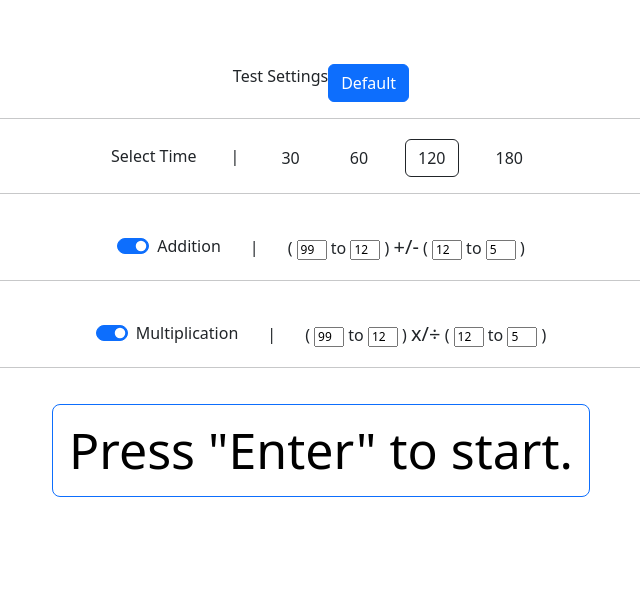
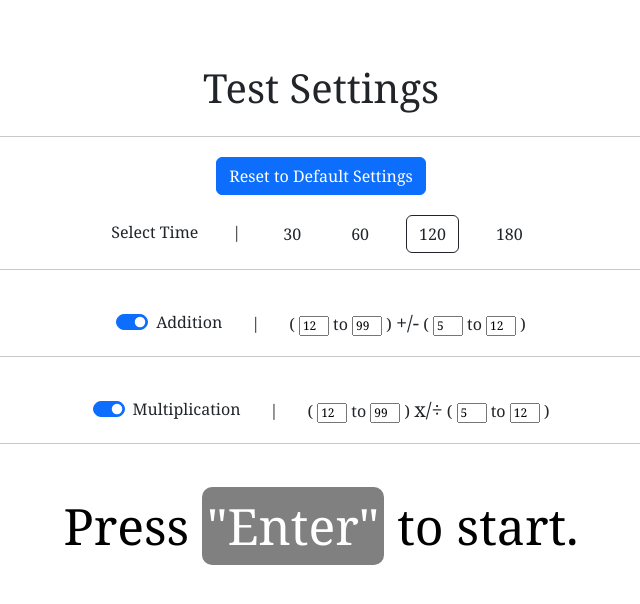
Before and after one commit to bcchen52/multiplix, a Django app: page / in a window 1280 px wide. Shown: the part 56-660 px from the top of the page, without its empty margins (319-959 px from the left). Run offline with Django 5.2, Linux system fonts and the light colour scheme.

Commit message:
tests work

```diff
--- a/multiplix/static/multiplix/multiplix.js
+++ b/multiplix/static/multiplix/multiplix.js
@@ -1,15 +1,12 @@
-//
-//setTimeout(function, milliseconds)
 document.addEventListener('DOMContentLoaded', function() {
-    make_home();
+    home();
     //start test, only works if test hasn't been started, which is indicated if incrementer is null
     document.addEventListener("keypress", event => {
         if (event.key === "Enter") {
             console.log('enter clicked');
             if (incrementer == null) {
                 console.log("test started");
-                valid_settings();
-                test();
+                make_test();
             }
     }});
     //load homescreen and exit test
@@ -19,18 +16,45 @@ document.addEventListener('DOMContentLoaded', function() {
             home();
     }});
 
-    //test setting constraints
-
     //either addition or multiplication need to be selected
     document.querySelectorAll('.form-check-input').forEach((operation_switch) => {
         operation_switch.onclick = () => {
             if (!sign_clicked()) {
+                //If clicking that switch would turn both addition and multiplication off, undo it
                 operation_switch.checked = true;
-                //put some error message
+            } else {
+                //If a click did happen
+                let operation = "mult";
+                let disabled = true;
+                if (operation_switch.id == "addition-switch") {
+                    operation = "add";
+                }
+                if (sign_clicked(operation)){
+                    document.querySelectorAll(`.${operation}-input`).forEach((input)=>{
+                        input.disabled = false;
+                        console.log("undisabled");
+                    });
+                } else {
+                    document.querySelectorAll(`.${operation}-input`).forEach((input)=>{
+                        input.disabled = true;
+                        console.log("disabled");
+                    });
+                }
             }
         }
     });
+
+    //default button
 });
+
+//TODO list
+//if default(add to Test.state)
+//calculate adjusted score
+//if user...
+//leaderboard
+
+//default settings
+const default_settings = [true, 12, 99, 5, 12, true, 12, 99, 5, 12];
 
 var incrementer = null;
 //this is the counter
@@ -44,7 +68,6 @@ const setState = (callback) => {
     updateCounter(); // extracted function
 }
 
-
 Count.state = {
     test_id: 0,
     count: 10,
@@ -53,20 +76,47 @@ Count.state = {
             setState(() => Count.state.count--);
             console.log(Count.state.count);
         } else {
-            console.log('hi');
+            console.log(Count.state.test_id);
             clearInterval(incrementer);
             results();
         }
     },
     reset: (num) => {
         setState(() =>  Count.state.count = num);
-    }
+    },
+    new_test: (id) => {
+        Count.state.test_id = id;
+    },
 };
 
 const updateCounter = () => {
     document.querySelector("#counter").innerHTML = Count();
 };
 
+var finish_test = null;
+
+const Test = () => {
+
+};
+
+Test.state = {
+    test_id: 0,
+    score: 0,
+    specifications: [],
+    time: 0,
+    timestamps: [],
+    reset_test: (id, specifications, time) => {
+        Test.state.test_id = id;
+        Test.state.score = 0;
+        Test.state.time = time;
+        Test.state.specifications = specifications;
+    },
+    correct: () => {
+        Test.state.score++;
+    }
+}
+
+//kill this function?
 function make_home() {
     incrementer = null;
     const home = document.querySelector("#home");
@@ -80,8 +130,6 @@ function make_home() {
     const settings = document.createElement('div');
     settings.setAttribute('id', 'settings');
     settings.setAttribute('class', 'row justify-content-center');
-
-    const addition_boolean = document.createElement('div');
 
     //home.appendChild(home_wrapper);
 
@@ -97,12 +145,32 @@ function results() {
     const result = document.querySelector("#results");
     result.style.display = 'block';
 
-    console.log(incrementer == null);
-    console.log('test ended');
+    //console.log(incrementer == null);
+    console.log(`The score is ${Test.state.score}`);
+
+    const score = document.querySelector('#display-score');
+    score.innerHTML = Test.state.score;
+    const qpm = document.querySelector('#qpm');
+    qpm.innerHTML = Test.state.score / ((Test.state.time)/60);
+
 }
 
 
-function test() {
+function make_test() {
+    //hide message block within the test container, reactived if incorrect settings
+
+    const time = get_time();
+
+    //run validate settings
+    let settings_info = validate_settings();
+    const settings = settings_info[1];
+    console.log(settings_info[2]);
+
+    const error = document.querySelector("#settings-error");
+    error.style.display = 'none';
+
+    if (settings_info[0]) {
+        //hide error message
         const home = document.querySelector("#home");
         home.style.display = 'none';
         const test = document.querySelector("#test");
@@ -110,47 +178,66 @@ function test() {
         const result = document.querySelector("#results");
         result.style.display = 'none';
 
-    console.log(document.querySelector('#mult_max_1').value);
-    //get all settings
+        //save settings in test() function, send to test
 
-    //only create a test object for bookkeeping purposes if user is logged in
+        //after test completed, complete the test
         fetch(`/test`, {
             method: 'POST',
             body: JSON.stringify({
-            time: get_time(),
-            add_min_1: document.querySelector('#add_min_1').value,
-            add_max_1: document.querySelector('#add_max_1').value,
-            add_min_2: document.querySelector('#add_min_2').value,
-            add_max_2: document.querySelector('#add_max_2').value,
-            mult_min_1: document.querySelector('#mult_min_1').value,
-            mult_max_1: document.querySelector('#mult_max_1').value,
-            mult_min_2: document.querySelector('#mult_min_2').value,
-            mult_max_2: document.querySelector('#mult_max_2').value,
-            add: sign_clicked('add'),
-            mult: sign_clicked('mult'),
+                time: time,
+                add: settings[0],
+                mult: settings[5],
+                is_default: is_default(settings),
             })
         })
         .then( response => response.json())
         .then( result => {
-        console.log(result);
+            console.log(document.querySelector('#add_min_1').value);
+            console.log(result.test_id);
             //test id, set count to that
+            Count.state.new_test(result.test_id);
+            Test.state.reset_test(result.test_id, settings, time);
+            console.log(Test.state.specifications);
+            generate_question();
         });
 
+        //console.log(test_id);
+
+        document.querySelector("#answer").focus();
+
         //question and result
+        //Create question + result
+        //If enter box == result...
+        //Question.state
+        //question() generate question, put it and result into state
+        //result() Give the input box the function based off question.state
 
-    Count.state.reset(2);
+        //set time
+        Count.state.reset(5);
 
-    setTimeout(() => {
-        if (incrementer != null) {
-            console.log(Count.state.count);
+
+        //idt i need this
+        if (!finish_test){
+            finish_test = setTimeout(() => {
+                console.log("done");
+            }, 3*1000)
         }
-    }, 2*1000)
+
+        clearTimeout(finish_test);
+        finish_test = null;
+
+        //console.log(timeoutId);
 
         if (incrementer == null) {
             incrementer = setInterval(Count.state.increment, 1000);
         }
 
         //increment
+    } else {
+        console.log('no test');
+        error.innerHTML = settings_info[2];
+        error.style.display = 'block';
+    }
 }
 
 function home() {
@@ -160,6 +247,8 @@ function home() {
     test.style.display = 'none';
     const result = document.querySelector("#results");
     result.style.display = 'none';
+    const error = document.querySelector("#settings-error");
+    error.style.display = 'none';
 
     clearInterval(incrementer);
     incrementer = null;
@@ -167,13 +256,157 @@ function home() {
 
 }
 
+function generate_question(){
+    // if add, make add, if mult, add mult
+    let add = Test.state.specifications.slice(0,5);
+    let mult = Test.state.specifications.slice(5,10);
+    let term1 = 0;
+    let term2 = 0;
+    let sign = 'None'
+    if (add[0]) {
+        console.log('add true');
+        term1 = random_num(add[1], add[2]);
+        term2 = random_num(add[3], add[4]);
+        if (mult[0]){
+            console.log(mult[0]);
+            //if both
+            if (Math.random() < 0.5) {
+                //mult
+                term1 = random_num(mult[1], mult[2]);
+                term2 = random_num(mult[3], mult[4]);
+                if (Math.random < 0.5) {
+                    //mult
+                    sign = "multiplication";
+                } else {
+                    sign = "division";
+                }
+            } else {
+                //addition
+                if (Math.random() < 0.5) {
+                    //addition
+                    sign = "addition";
+                } else {
+                    //subtraction
+                    sign = "subtraction";
+                }
+            }
+        } else {
+            if (Math.random() < 0.5) {
+                //addition
+                sign = "addition";
+            } else {
+                sign = "subtraction";
+            }
+        }
+    } else {
+        console.log(mult[0]);
+        term1 = random_num(mult[1], mult[2]);
+        term2 = random_num(mult[3], mult[4]);
+        if (Math.random() < 0.5) {
+            //mult
+            sign = "multiplication";
+        } else {
+            sign = "division";
+        }
+    }
+
+    console.log(sign);
+
+    equation = make_equation((term1), (term2), sign);
+
+    //equation[0] is the question, equation[1] is the result
+    console.log(`${equation[0]} = ${equation[1]}`);
+
+    //set the state
+    //display_question();
+
+    display_question(equation[0], equation[1]);
+}
+
+function random_num(a, b){
+    //a is min, b is max
+    //let num = (Math.floor(Math.random() * (b - a + 1)));
+    return Number(Math.floor(Math.random() * (b - a + 1))) + Number(a);
+}
+
+//given two terms, a(smaller) and b(larger)
+function make_equation(a, b, eq_type){
+    let equation = "";
+    let result = 0;
+    let term1 = 0;
+    let term2 = 0;
+    let sign = "*";
+    if (eq_type === 'division'){
+        let term3 = a * b;
+        term1 = term3;
+        if (Math.random() < 0.5){
+            result = a;
+            term2 = b;
+        } else {
+            result = b;
+            term2 = a;
+        }
+        sign = "/";
+    } else if (eq_type === 'addition'){
+        result = a + b;
+        term1 = a;
+        term2 = b;
+        sign = "+";
+    } else if (eq_type === 'subtraction'){
+        let term3 = a + b;
+        term1 = term3;
+        if (Math.random() < 0.5){
+            result = a;
+            term2 = b;
+        } else {
+            result = b;
+            term2 = a;
+        }
+        sign = "-";
+    } else {
+        result = a * b;
+        term1 = a;
+        term1 = b;
+    }
+    console.log(`${a} + ${b}`);
+    equation = `${term1} ${sign} ${term2}`;
+    return [equation, result];
+}
+
+
+function display_question(equation, result){
+    //console.log(display_question.caller);
+
+    const question = document.querySelector('#question');
+    //console.log(question);
+    question.innerHTML = equation;
+
+    const score = document.querySelector('#score');
+    score.innerHTML = Test.state.score;
+
+    const input = document.querySelector('#answer');
+
+    document.oninput = () => {
+        //console.log(input.value);
+        if ((input.value) == result){
+            input.value = "";
+            Test.state.correct();
+            console.log(Count.state.count);
+            generate_question();
+        }
+    }
+    //generate_question();
+}
+
 function get_time(){
+    let time = 120;
     document.querySelectorAll('.time-options').forEach((option)=> {
         if (option.checked){
-            //console.log(option.value);
-            return (option.value);
+            console.log(option.value);
+            time = option.value;
         }
     });
+    return time;
 }
 
 //check if addition or multiplication are on, or if either is on
@@ -196,9 +429,76 @@ function sign_clicked(sign) {
     } else {
         return add_clicked || mult_clicked;
     }
-
 }
 
-function valid_settings(){
+function validate_settings(){
+    var is_valid = true;
+    var error_message = "None";
 
+    //get all settings
+    const add_min_1 = Math.floor(Number(document.querySelector('#add_min_1').value));
+    const add_max_1 = Math.floor(Number(document.querySelector('#add_max_1').value));
+    const add_min_2 = Math.floor(Number(document.querySelector('#add_min_2').value));
+    const add_max_2 = Math.floor(Number(document.querySelector('#add_max_2').value));
+    const mult_min_1 = Math.floor(Number(document.querySelector('#mult_min_1').value));
+    const mult_max_1 = Math.floor(Number(document.querySelector('#mult_max_1').value));
+    const mult_min_2 = Math.floor(Number(document.querySelector('#mult_min_2').value));
+    const mult_max_2 = Math.floor(Number(document.querySelector('#mult_max_2').value));
+    const add = sign_clicked('add');
+    const mult = sign_clicked('mult');
+
+    const settings = [add, add_min_1, add_max_1, add_min_2, add_max_2, mult, mult_min_1, mult_max_1, mult_min_2, mult_max_2]
+
+    console.log(settings);
+    //console.log("running");
+
+    if (add){
+        //first, check if numeric
+        settings.slice(1,5).forEach((x) => {
+            if (isNaN(x)){
+                is_valid = false;
+                error_message = "Invalid Input";
             }
+        })
+
+        //then, check the range of the numbers
+        if (is_valid){
+            if (settings[1] == settings[2] || settings[3] == settings[4]){
+                is_valid = false;
+                error_message = "Invalid Range";
+            }
+        }
+    } if (mult){
+        settings.slice(6,10).forEach((x) => {
+            if (isNaN(x)){
+                is_valid = false;
+                error_message = "Invalid Input";
+            }
+        })
+        if (is_valid){
+            if (settings[1] == settings[2] || settings[3] == settings[4]){
+                is_valid = false;
+                error_message = "Invalid Range";
+            }
+        }
+    }
+
+    //return [is_valid?, validated_settings, error_message]
+    return [is_valid, settings, error_message];
+}
+
+function is_default(settings){
+    var def = true;
+    for (x in settings){
+        if (settings[x] != default_settings[x]){
+            def = false;
+        }
+    }
+    return def;
+}
+
+function end_test(){
+    //clear counters and timers
+    clearTimeout(finish_test);
+    finish_test = null;
+}
--- a/multiplix/static/multiplix/styles.css
+++ b/multiplix/static/multiplix/styles.css
@@ -1,5 +1,6 @@
 .body {
     margin:5%;
+    font-family: Cambria, Georgia, serif;;
 }
 
 .navbar {
@@ -37,4 +38,12 @@
 
 #enter-button {
     font-size:50px;
+    border-color: white;
 }
+
+.key-button {
+    border-radius:10px;
+    background-color: gray;
+    color:white;
+    padding:5px;
+}
--- a/multiplix/templates/multiplix/index.html
+++ b/multiplix/templates/multiplix/index.html
@@ -4,12 +4,20 @@
 {% block body %}
     <div class="container" id="home">
         <div id="settings">
-            <div class="d-flex justify-content-center my-auto">
-                Test Settings
-                <button class="btn btn-primary default">Default</button>
+            <div class="row"></div>
+                <div class="d-flex justify-content-center my-auto">
+                    <h1>Test Settings</h1>
+                </div>
             </div>
             <hr>
             <form id="settings_form">
+                <div class="alert alert-primary" role="alert" id="settings-error">
+                </div>
+                <div class="row justify-content-center settings-row" id="default">
+                    <div class="d-flex justify-content-center my-auto">
+                        <button class="btn btn-primary default">Reset to Default Settings</button>
+                    </div>
+                </div>
                 <div class="row justify-content-center settings-row" id="time">
                     <div class="col-sm-auto col-12 d-sm-inline-block d-flex justify-content-center">
                         <div class="select-time-label">Select Time</div>
@@ -57,15 +65,15 @@
                         <form id="addition_constraints">
                             <span>
                                 (
-                                <input id="add_min_1" type="text" class="num-input" value="99">
+                                <input id="add_min_1" type="text" class="num-input add-input" value="12" type="number">
                                 to
-                                <input id="add_max_1" type="text" class="num-input" value="12">
+                                <input id="add_max_1" type="text" class="num-input add-input" value="99" type="number">
                                 )
                                 <span class="signs  my-auto">+/-</span>
                                 (
-                                <input id="add_min_2" type="text" class="num-input" value="12">
+                                <input id="add_min_2" type="text" class="num-input add-input" value="5" type="number">
                                 to
-                                <input id="add_max_2" type="text" class="num-input" value="5">
+                                <input id="add_max_2" type="text" class="num-input add-input" value="12" type="number">
                                 )
                             </span>
                         </form>
@@ -92,15 +100,15 @@
                         <form id="multiplication_constraints">
                             <span>
                                 (
-                                <input id="mult_min_1" type="text" class="num-input" value="99">
+                                <input id="mult_min_1" type="text" class="num-input mult-input" value="12" maxlength="2" type="number">
                                 to
-                                <input id="mult_max_1" type="text" class="num-input" value="12">
+                                <input id="mult_max_1" type="text" class="num-input mult-input" value="99" maxlength="2" type="number">
                                 )
                                 <span class="signs">x/&divide;</span>
                                 (
-                                <input id="mult_min_2" type="text" class="num-input" value="12">
+                                <input id="mult_min_2" type="text" class="num-input mult-input" value="5" maxlength="2" type="number">
                                 to
-                                <input id="mult_max_2" type="text" class="num-input" value="5">
+                                <input id="mult_max_2" type="text" class="num-input mult-input" value="12" maxlength="2" type="number">
                                 )
                             </span>
                         </form>
@@ -117,7 +125,7 @@
             <div class="row" id="time">
                 <div class="col-12 d-flex justify-content-center">
                     <button type="button" class="btn btn-primary btn-lg btn-block" id="enter-button">
-                        Press "Enter" to start.
+                        Press <span class="key-button">"Enter"</span> to start.
                     </button>
                 </div>
             </div>
@@ -126,11 +134,44 @@
     </div>
     <div class="container" id="test">
         <div class="enter-button">Press <span class="escape-key">Esc</span> to exit</div>
-        <div id="counter"></div>
-        <div id="question"></div>
+        <div id="counter">
+
+        </div>
+        <div id="question">
+
+        </div>
+        <div id="score">
+
+        </div>
+        <input id="answer"autofocus>
+
     </div>
-    <div id="results">
-        Results page
+    <div class="container" id="results">
+        <div class="d-flex justify-content-center my-auto">
+            <h1>Results page</h1>
+        </div>
+        <div class="row">
+            <div class="col-auto" id="display-score">
+            </div>
+        </div>
+        <div class="row justify-content-center">
+            <div class="col-6">
+                <div class="d-flex justify-content-center my-auto">
+                    QPM
+                </div>
+                <div class="d-flex justify-content-center my-auto" id="qpm">
+
+                </div>
+            </div>
+            <div class="col-6">
+                <div class="col-12">
+                    QPM
+                </div>
+                <div class="col-12" id="qpm">
+
+                </div>
+            </div>
+        </div>
     </div>
 {% endblock %}
 
--- a/multiplix/urls.py
+++ b/multiplix/urls.py
@@ -10,6 +10,6 @@ urlpatterns = [
     path("profile/<str:user>", views.profile, name="profile"),
     path("info", views.info, name="info"),
     path("leaderboard", views.leaderboard, name="leaderboard"),
+    path("test", views.create_test, name="create_test"),
     path("test/<int:id>", views.test, name="test"),
-    path("test", views.test, name="test"),
 ]
--- a/multiplix/views.py
+++ b/multiplix/views.py
@@ -1,10 +1,12 @@
+import json
 from django.contrib.auth import authenticate, login, logout
 from django.db import IntegrityError
-from django.http import HttpResponse, HttpResponseRedirect
+from django.http import HttpResponse, HttpResponseRedirect, JsonResponse
 from django.shortcuts import render
 from django.urls import reverse
+from django.views.decorators.csrf import csrf_exempt
 
-from .models import User
+from .models import User, Profile, Test
 
 # Create your views here.
 
@@ -74,12 +76,32 @@ def leaderboard(request):
     return render(request, "multiplix/leaderboard.html", {
     })
 
+@csrf_exempt
 def test(request, id):
     #create test
+    #finish test
+    if request.method == 'PUT':
+        #clear all empty tests
+        pass
+
+@csrf_exempt
+def create_test(request):
+    Test.objects.filter(user = None).delete()
+    #kill tests from people without a user
+    tests = Test.objects.all().count()
+    print(tests)
     if request.method == 'POST':
         #create test, return testid
-        pass
+        data = json.loads(request.body)
+        #print(data)
+        if request.user.is_authenticated:
+            current_user = request.user
+        else:
+            current_user = None
 
-    #finish test
-    if request.method == 'PUT':
-        pass
+        test = Test(user=current_user, time=data["time"], add=data["add"], mult=data["mult"], default=data["is_default"])
+        test.save()
+        return JsonResponse({
+            "test_id": test.id,
+            "time": test.get_user(),
+        }, status=400)
```
Also changed, not shown: multiplix/models.py (+17 -14 lines). Lines whose indentation alone changed are shown as unchanged.
